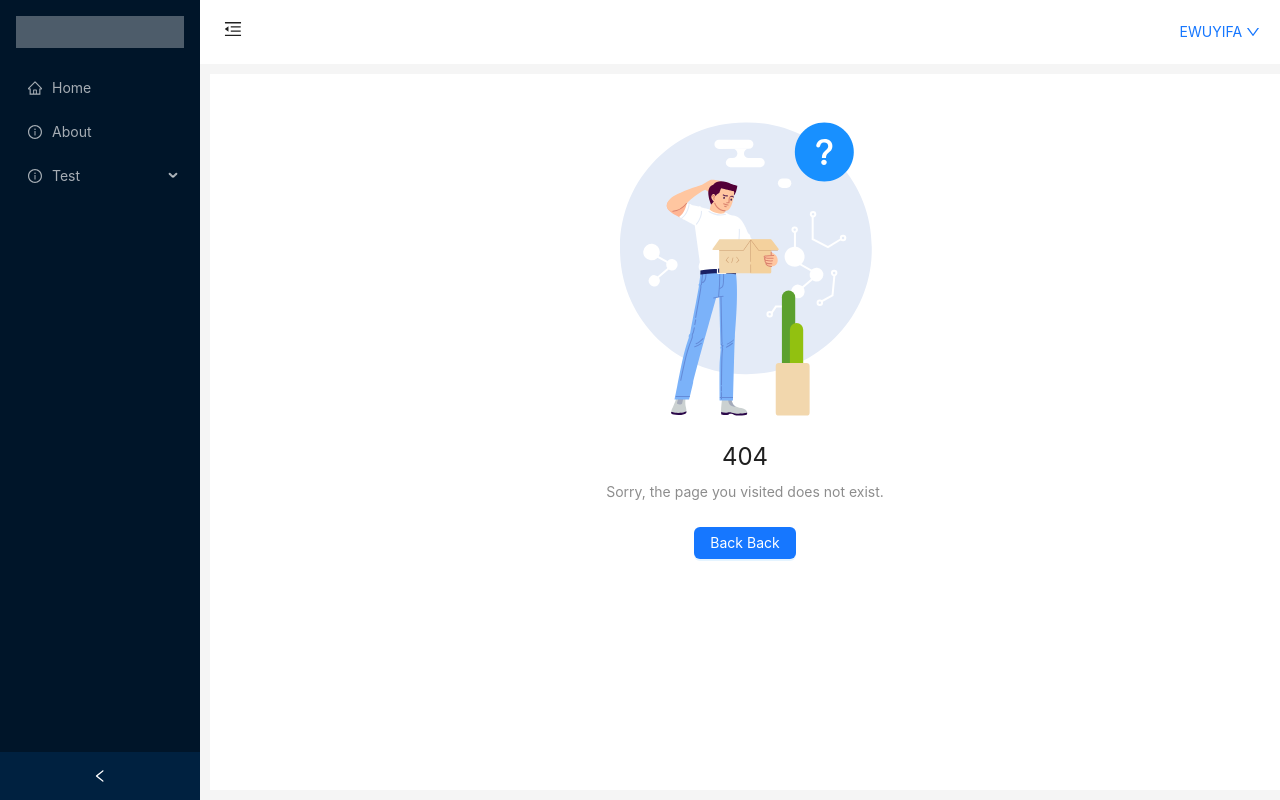
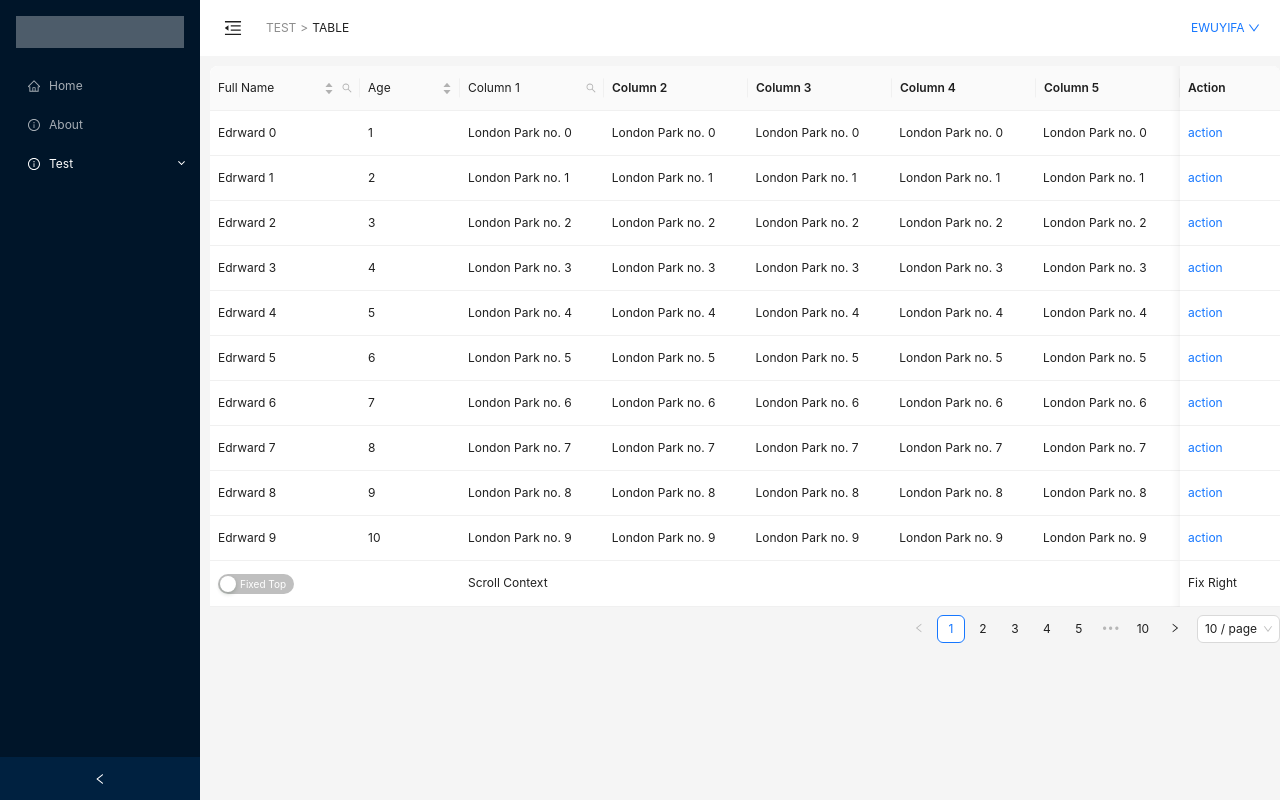
Before and after one commit to evan-wu-y/antdv-start, a Vue app: page /table in a window 1280 px wide. Before the commit this address had no page. Built offline with nearby package versions, Linux system fonts and the light colour scheme.

Commit message:
add404Page

```diff
--- a/package.json
+++ b/package.json
@@ -8,6 +8,7 @@
     "preview": "vite preview"
   },
   "dependencies": {
+    "@surely-vue/table": "^4.0.8",
     "ant-design-vue": "^4.0.0",
     "pinia": "^2.1.4",
     "vue": "^3.3.4",
--- a/src/App.vue
+++ b/src/App.vue
@@ -1,9 +1,14 @@
 <script setup>
-import { RouterView } from 'vue-router'
+import { RouterView } from 'vue-router';
+import { theme } from 'ant-design-vue';
 </script>
 
 <template>
-  <RouterView />
+  <a-config-provider :theme="{
+    algorithm: theme.compactAlgorithm,
+  }">
+    <RouterView />
+  </a-config-provider>
 </template>
 
 <style scoped></style>
--- a/src/layout/AppLayout.vue
+++ b/src/layout/AppLayout.vue
@@ -12,7 +12,7 @@ const handleScroll = () => {
 
 <template>
     <a-layout>
-        <a-layout-sider v-model:collapsed="collapsed" collapsible class="aside">
+        <a-layout-sider v-model:collapsed="collapsed" collapsible class="aside" breakpoint="lg">
             <AppAside />
         </a-layout-sider>
         <a-layout class="main-container">
@@ -47,7 +47,7 @@ const handleScroll = () => {
         height: calc(100%);
         overflow-y: auto;
         overflow-x: hidden;
-        background-color: #fff;
+        // background-color: #fff;
     }
 }
 
--- a/src/layout/header/AppHeader.vue
+++ b/src/layout/header/AppHeader.vue
@@ -25,6 +25,8 @@ defineEmits(['update:collapsed'])
 
     .header-left {
         display: flex;
+        align-items: center;
+        justify-content: center;
 
         .trigger {
             font-size: 18px;
--- a/src/router/index.js
+++ b/src/router/index.js
@@ -59,6 +59,16 @@ const router = createRouter({
                 icon: 'HomeOutlined'
               }
             },
+            {
+              path: '/table',
+              name: 'Table',
+              component: () => import('@/views/TableView.vue'),
+              meta: {
+                title: 'Table',
+                hidden: false,
+                icon: 'HomeOutlined'
+              }
+            },
           ]
         },
         {
--- /dev/null
+++ b/src/views/TableView.vue
@@ -0,0 +1,178 @@
+<template>
+    <a-table sticky :columns="columns" :data-source="data" :scroll="{ x: 1500 }">
+        <template #bodyCell="{ column }">
+            <template v-if="column.key === 'operation'"><a>action</a></template>
+        </template>
+        <template #customFilterDropdown="{ setSelectedKeys, selectedKeys, confirm, clearFilters, column }">
+            <div style="padding: 8px">
+                <a-input ref="searchInput" :placeholder="`Search ${column.dataIndex}`" :value="selectedKeys[0]"
+                    style="width: 188px; margin-bottom: 8px; display: block"
+                    @change="e => setSelectedKeys(e.target.value ? [e.target.value] : [])"
+                    @pressEnter="handleSearch(selectedKeys, confirm, column.dataIndex)" />
+                <a-button type="primary" size="small" style="width: 90px; margin-right: 8px"
+                    @click="handleSearch(selectedKeys, confirm, column.dataIndex)">
+                    <template #icon>
+                        <SearchOutlined />
+                    </template>
+                    Search
+                </a-button>
+                <a-button size="small" style="width: 90px" @click="handleReset(clearFilters)">
+                    Reset
+                </a-button>
+            </div>
+        </template>
+        <template #customFilterIcon="{ filtered }">
+            <search-outlined :style="{ color: filtered ? '#108ee9' : undefined }" />
+        </template>
+        <template #summary>
+            <a-table-summary :fixed="fixedTop ? 'top' : 'bottom'">
+                <a-table-summary-row>
+                    <a-table-summary-cell :index="0" :col-span="2">
+                        <a-switch v-model:checked="fixedTop" checked-children="Fixed Top"
+                            un-checked-children="Fixed Top"></a-switch>
+                    </a-table-summary-cell>
+                    <a-table-summary-cell :index="2" :col-span="8">Scroll Context</a-table-summary-cell>
+                    <a-table-summary-cell :index="10">Fix Right</a-table-summary-cell>
+                </a-table-summary-row>
+            </a-table-summary>
+        </template>
+    </a-table>
+</template>
+<script setup>
+import { ref, reactive } from 'vue';
+
+const searchInput = ref();
+const state = reactive({
+    searchText: '',
+    searchedColumn: '',
+});
+const columns = ref([
+    {
+        title: 'Full Name',
+        width: 150,
+        dataIndex: 'name',
+        key: 'name',
+        fixed: 'left',
+        // defaultSortOrder: 'descend',
+        sorter: {
+            compare: (a, b) => a.name.toLowerCase() < b.name.toLowerCase(),
+            // compare: (a, b) => a.name.localeCompare(b.name),
+            multiple: 2,
+        },
+        customFilterDropdown: true,
+        onFilter: (value, record) => record.name.toString().toLowerCase().includes(value.toLowerCase()),
+        onFilterDropdownOpenChange: visible => {
+            if (visible) {
+                setTimeout(() => {
+                    searchInput.value.focus();
+                }, 100);
+            }
+        },
+    },
+    {
+        title: 'Age',
+        width: 100,
+        dataIndex: 'age',
+        key: 'age',
+        fixed: 'left',
+        // defaultSortOrder: 'ascending',
+        sorter: {
+            compare: (a, b) => a.age - b.age,
+            multiple: 1,
+        },
+    },
+    {
+        title: 'Column 1',
+        dataIndex: 'address',
+        key: '1',
+        // width: 150,
+        customFilterDropdown: true,
+        onFilter: (value, record) => record.name.toString().toLowerCase().includes(value.toLowerCase()),
+        onFilterDropdownOpenChange: visible => {
+            if (visible) {
+                setTimeout(() => {
+                    searchInput.value.focus();
+                }, 100);
+            }
+        },
+    },
+    {
+        title: 'Column 2',
+        dataIndex: 'address',
+        key: '2',
+        // width: 150,
+    },
+    {
+        title: 'Column 3',
+        dataIndex: 'address',
+        key: '3',
+        // width: 150,
+    },
+    {
+        title: 'Column 4',
+        dataIndex: 'address',
+        key: '4',
+        // width: 150,
+    },
+    {
+        title: 'Column 5',
+        dataIndex: 'address',
+        key: '5',
+        // width: 150,
+    },
+    {
+        title: 'Column 6',
+        dataIndex: 'address',
+        key: '6',
+        // width: 150,
+    },
+    {
+        title: 'Column 7',
+        dataIndex: 'address',
+        key: '7',
+        // width: 150,
+    },
+    { title: 'Column 8', dataIndex: 'address', key: '8' },
+    {
+        title: 'Action',
+        key: 'operation',
+        fixed: 'right',
+        width: 100,
+    },
+]);
+
+const data = [];
+for (let i = 0; i < 100; i++) {
+    data.push({
+        key: i,
+        name: `Edrward ${i}`,
+        age: i + 1,
+        address: `London Park no. ${i}`,
+    });
+}
+const fixedTop = ref(false);
+
+const handleSearch = (selectedKeys, confirm, dataIndex) => {
+    confirm();
+    state.searchText = selectedKeys[0];
+    state.searchedColumn = dataIndex;
+};
+
+const handleReset = clearFilters => {
+    clearFilters({ confirm: true });
+    state.searchText = '';
+};
+
+</script>
+
+<style lang="scss" scoped>
+// tfoot th,
+// tfoot td {
+//     background: #fafafa;
+// }
+
+[data-theme='dark'] tfoot th,
+[data-theme='dark'] tfoot td {
+    background: #1d1d1d;
+}
+</style>
--- a/src/views/TestView1.vue
+++ b/src/views/TestView1.vue
@@ -1,12 +1,14 @@
 <script setup>
-
+import { message } from 'ant-design-vue';
 </script>
 
 <template>
     <div>
         <h1>This is Test1 Page.</h1>
         <a-space wrap>
-            <a-button type="primary">Primary Button</a-button>
+            <a-button type="primary"
+                @click="message.success('This is a prompt message for success, and it will disappear in 10 seconds', 10)">Primary
+                Button</a-button>
             <a-button>Default Button</a-button>
             <a-button type="dashed">Dashed Button</a-button>
             <a-button type="text">Text Button</a-button>
```
Also changed, not shown: 1 other file (tests, documents, lock files or other folders).
